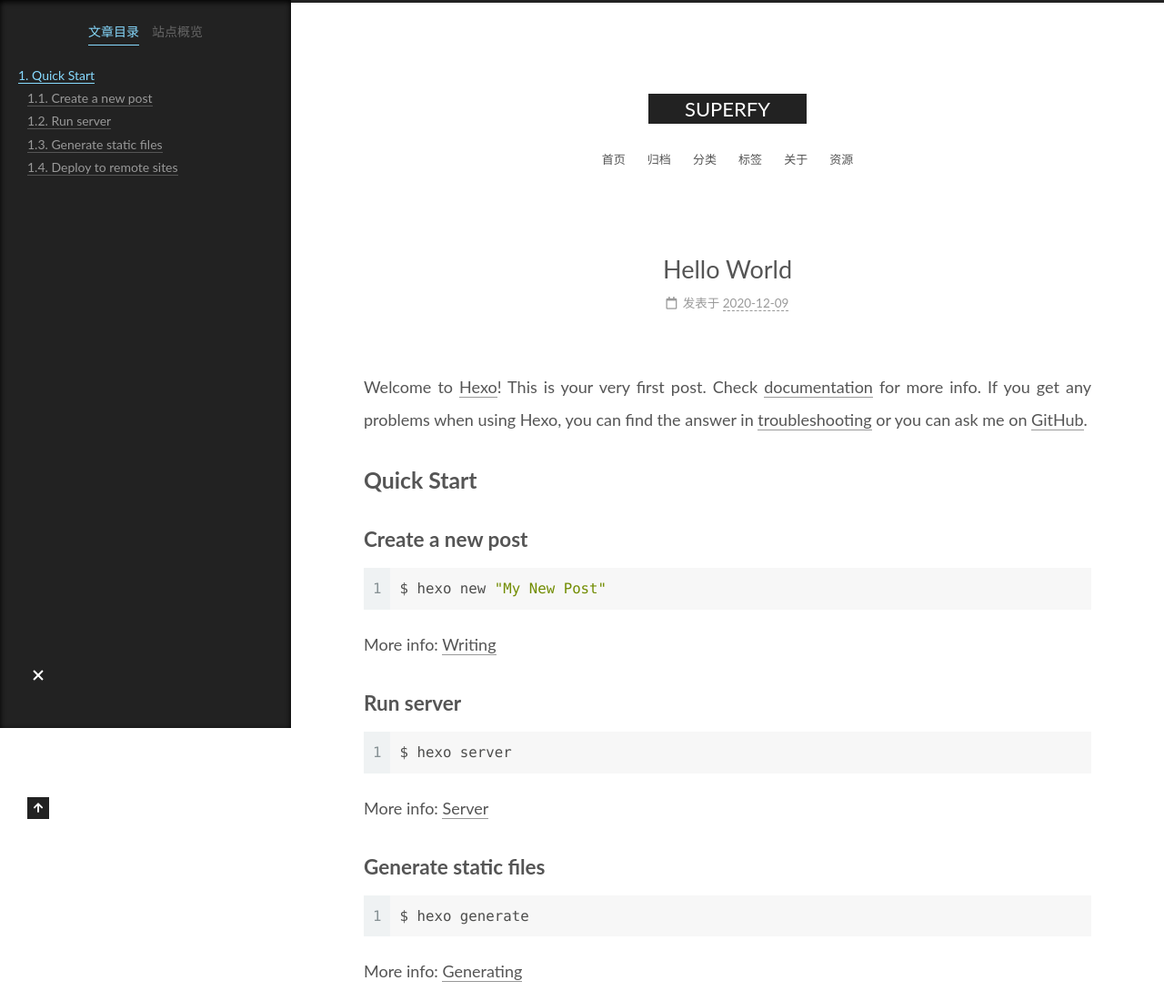
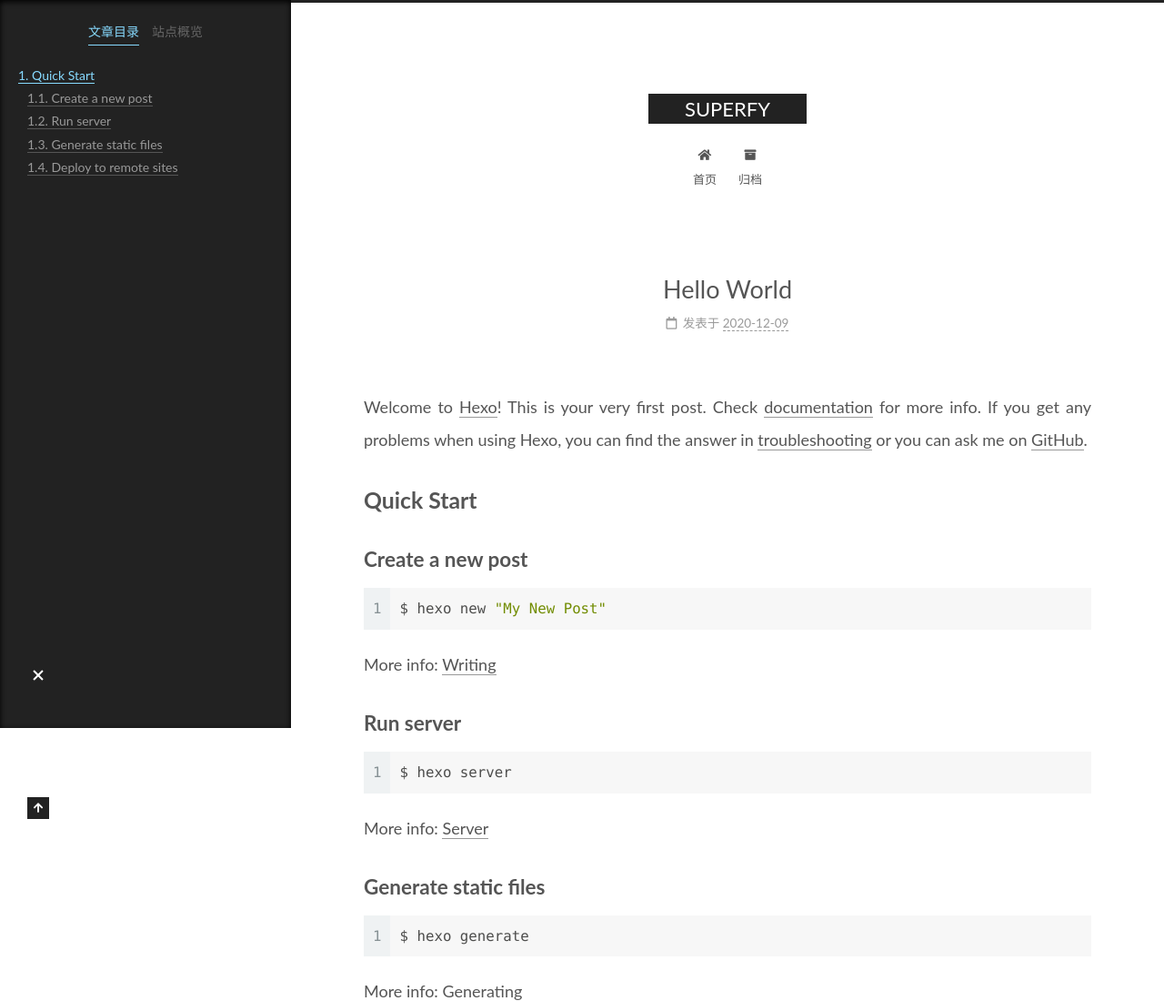
Before and after one commit to Ambitionfy/Ambitionfy.github.io, a plain HTML site: page 2020/12/09/hello-world/index.html in a window 1280 px wide. Shown: the top 1100 px of the page at 91% size. Drawn offline with Linux system fonts and the light colour scheme.

Commit message:
Site updated: 2020-12-10 12:46:19

```diff
--- a/2020/12/09/hello-world/index.html
+++ b/2020/12/09/hello-world/index.html
@@ -114,32 +114,12 @@
   <ul id="menu" class="main-menu menu">
         <li class="menu-item menu-item-home">
 
-    <a href="/Ambitionfy.github.io/" rel="section"><i class="home fa-fw"></i>首页</a>
+    <a href="/Ambitionfy.github.io/" rel="section"><i class="fa fa-home fa-fw"></i>首页</a>
 
   </li>
         <li class="menu-item menu-item-archives">
 
-    <a href="/Ambitionfy.github.io/archives/" rel="section"><i class="archive fa-fw"></i>归档</a>
-
-  </li>
-        <li class="menu-item menu-item-categories">
-
-    <a href="/Ambitionfy.github.io/categories/" rel="section"><i class="th fa-fw"></i>分类</a>
-
-  </li>
-        <li class="menu-item menu-item-tags">
-
-    <a href="/Ambitionfy.github.io/tags/" rel="section"><i class="tags fa-fw"></i>标签</a>
-
-  </li>
-        <li class="menu-item menu-item-about">
-
-    <a href="/Ambitionfy.github.io/about/" rel="section"><i class="user fa-fw"></i>关于</a>
-
-  </li>
-        <li class="menu-item menu-item-resources">
-
-    <a href="/Ambitionfy.github.io/resources/" rel="section"><i class="download fa-fw"></i>资源</a>
+    <a href="/Ambitionfy.github.io/archives/" rel="section"><i class="fa fa-archive fa-fw"></i>归档</a>
 
   </li>
   </ul>
--- a/css/main.css
+++ b/css/main.css
@@ -1168,7 +1168,7 @@ pre .javascript .function {
 }
 .links-of-author a::before,
 .links-of-author span.exturl::before {
-  background: #e4ffb4;
+  background: #0dffff;
   border-radius: 50%;
   content: ' ';
   display: inline-block;
```
Also changed, not shown: archives/2020/12/index.html (+2 -22 lines), archives/2020/index.html (+2 -22 lines), archives/index.html (+2 -22 lines), index.html (+2 -22 lines).
